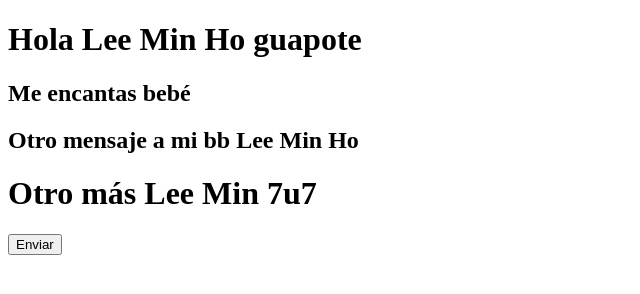
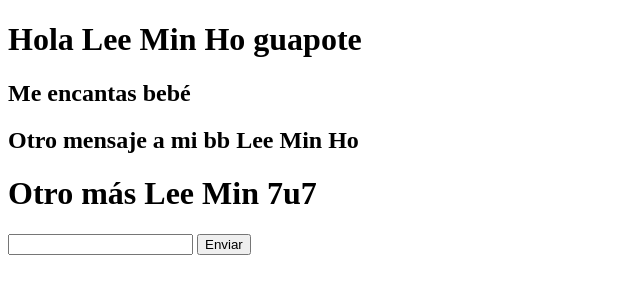
Before and after one commit to lexpin23/hello-world-git, a plain HTML site: page index.html in a window 1280 px wide. Shown: the whole page, without its empty margins (0-640 px from the left). Drawn offline with Linux system fonts and the light colour scheme.

Commit message:
Se modificó index otro input 'name'

```diff
--- a/index.html
+++ b/index.html
@@ -14,6 +14,7 @@
     <h1>Otro más Lee Min 7u7</h1>
 
     <form action="#" method="get">
+        <input type="text" name="Nombre" id="name">
         <input type="button" value="Enviar">
     </form>
 </body>
```
